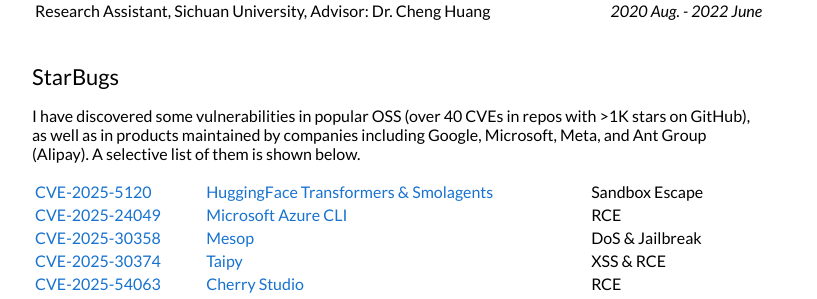
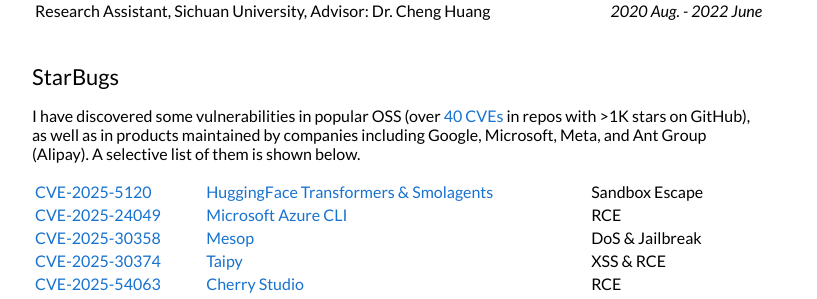
Before and after one commit to jackfromeast/jackfromeast.github.io, a Jekyll site: the page built from _posts/2025-01-22-DOMinoEffect.md, in a window 1280 px wide and 900 px high, scrolled down 2062 px. Shown: the part 400-699 px from the top of the window, without its empty margins (228-1045 px from the left). Built offline with Jekyll 4.4.1, drawn with Linux system fonts in a browser that asks for light colours; part of the change alters nothing that is shown.

```diff
--- a/_layouts/default.html
+++ b/_layouts/default.html
@@ -324,7 +324,7 @@
                 <h2>StarBugs</h2>
               </div>
               <p style="margin-right: 5%;">
-                I have discovered some vulnerabilities in popular OSS (over 40 CVEs in repos with >1K stars on GitHub), as well as in products maintained by companies including Google, Microsoft, Meta, and Ant Group (Alipay).
+                I have discovered some vulnerabilities in popular OSS (over <a href="https://github.com/jackfromeast/jackfromeast.github.io/blob/master/_data/vulns.yml">40 CVEs</a> in repos with >1K stars on GitHub), as well as in products maintained by companies including Google, Microsoft, Meta, and Ant Group (Alipay).
                 A selective list of them is shown below.
               </p>
               <table style="width:100%;table-layout:auto;">
```
